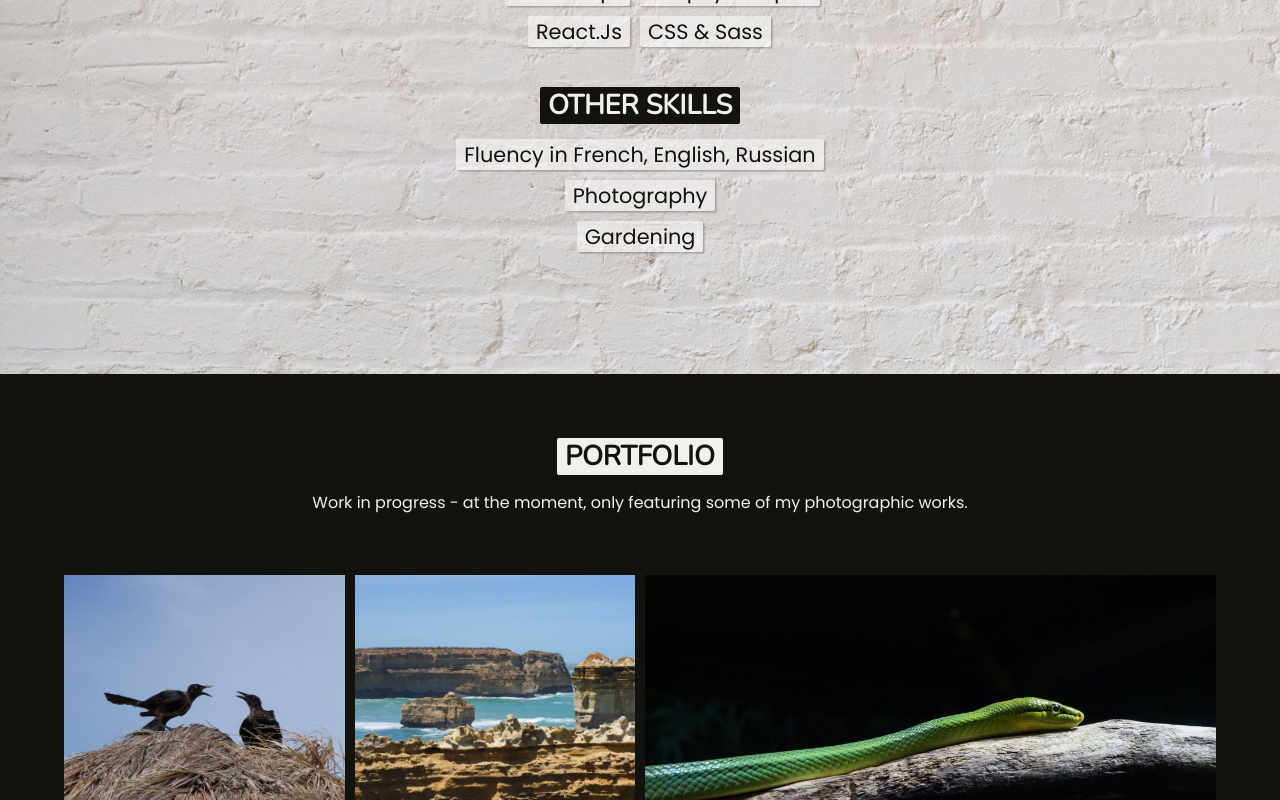
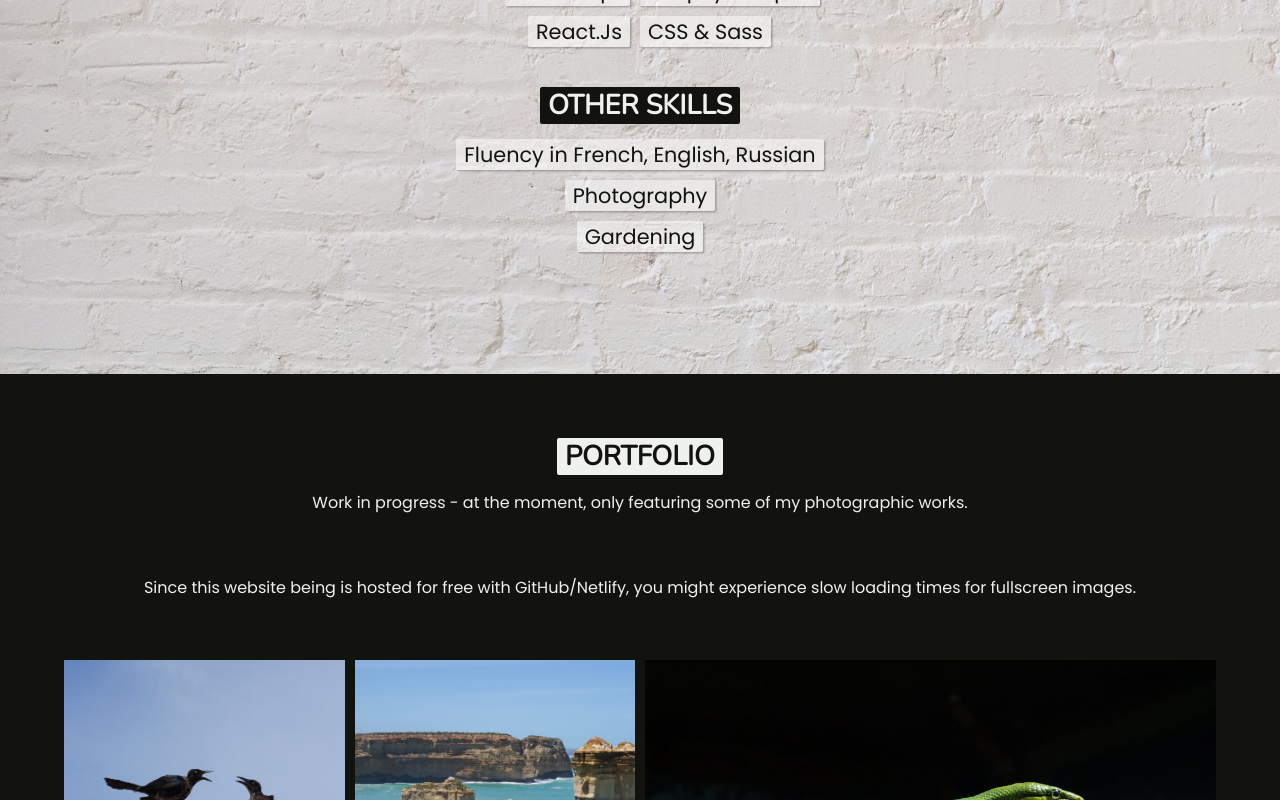
Before and after one commit to Arti-Art/ArtyomDevLanding, a Nuxt app: page / in a window 1280 px wide. Shown: the part 1770-2570 px from the top of the page. Built offline with nearby package versions, Linux system fonts and the light colour scheme.

Commit message:
add loading time note to portfolio gallery

```diff
--- a/components/SectionPortfolio.vue
+++ b/components/SectionPortfolio.vue
@@ -13,6 +13,7 @@
 
     <div class="sec-portfolio-title-box"><h2 class="sec-portfolio-title">Portfolio</h2></div>
     <p class="sec-portfolio-description">Work in progress - at the moment, only featuring some of my photographic works.</p>
+    <p class="sec-portfolio-description">Since this website being is hosted for free with GitHub/Netlify, you might experience slow loading times for fullscreen images.</p>
 
     <div class="sec-portfolio-gallery">
       <template v-for="num in 7">
```
